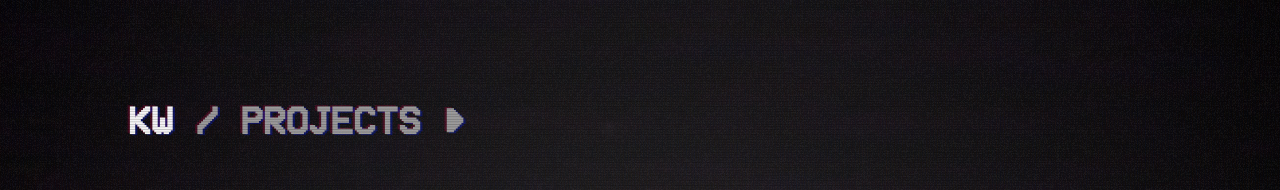
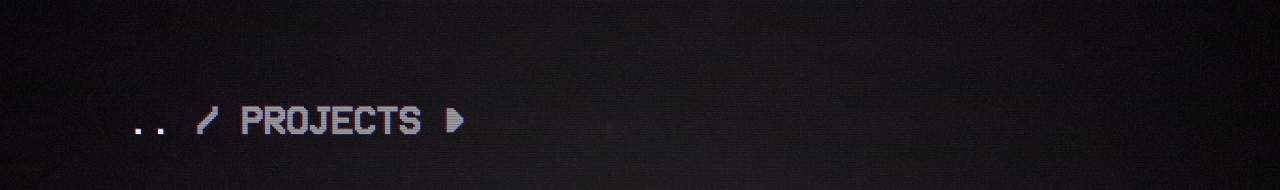
Before and after one commit to kunalwalavalkar/Portfolio, a React (Create React App) app: page /projects in a window 1280 px wide. Shown: the top 190 px of the page. Built offline with nearby package versions, Linux system fonts and the light colour scheme.

Commit message:
Update Projects.js

```diff
--- a/src/pages/Projects.js
+++ b/src/pages/Projects.js
@@ -22,7 +22,7 @@ const Projects = () => {
             <h2 className="current">PROJECTS ►</h2>
         </div> */}
 			<Navbar
-				button="KW"
+				button=".."
 				buttonClassName="previousPage clickable glitch layers"
 				buttonHref="/"
 				slash="&nbsp;/&nbsp;"
```
